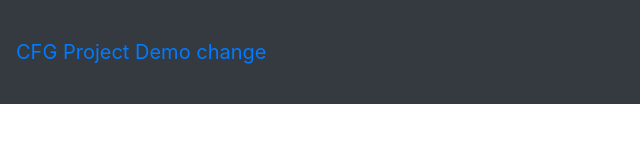
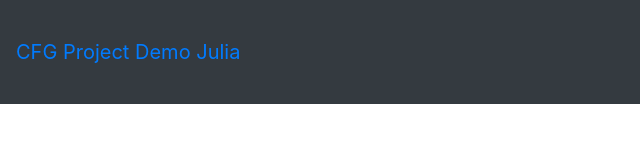
Before and after one commit to juliahaak/demo_project, a plain HTML site: page index.html in a window 1280 px wide. Shown: the full height of the page, 0-640 px from the left. Drawn offline with nearby package versions, Linux system fonts and the light colour scheme.

Commit message:
added in julia

```diff
--- a/index.html
+++ b/index.html
@@ -13,7 +13,7 @@
 </head>
 <body>
     <nav class="navbar navbar_dark bg-dark fixed-top">
-        <a class="navbar-brand" href="./index.html">CFG Project Demo change</a>
+        <a class="navbar-brand" href="./index.html">CFG Project Demo Julia</a>
 
         <menu class="navbar-nav ml-auto">
             <li>Home</li>
```
